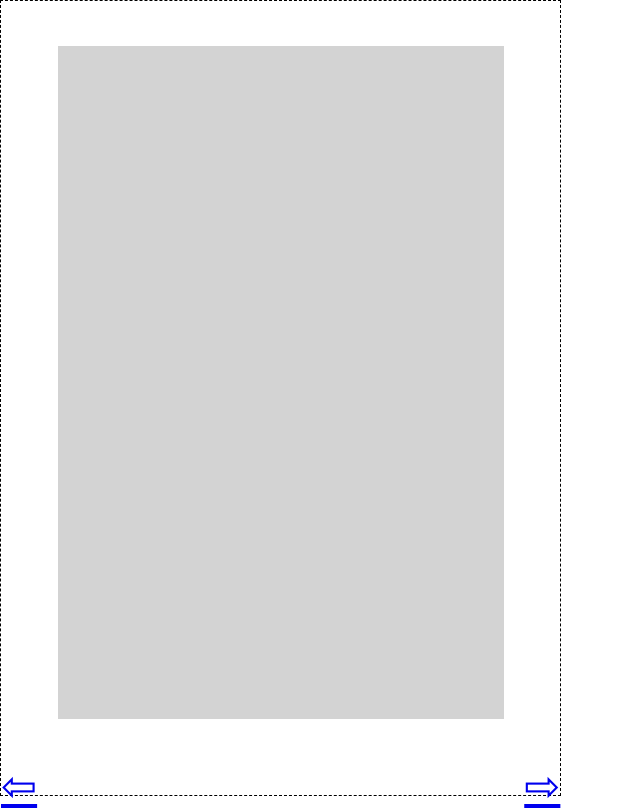
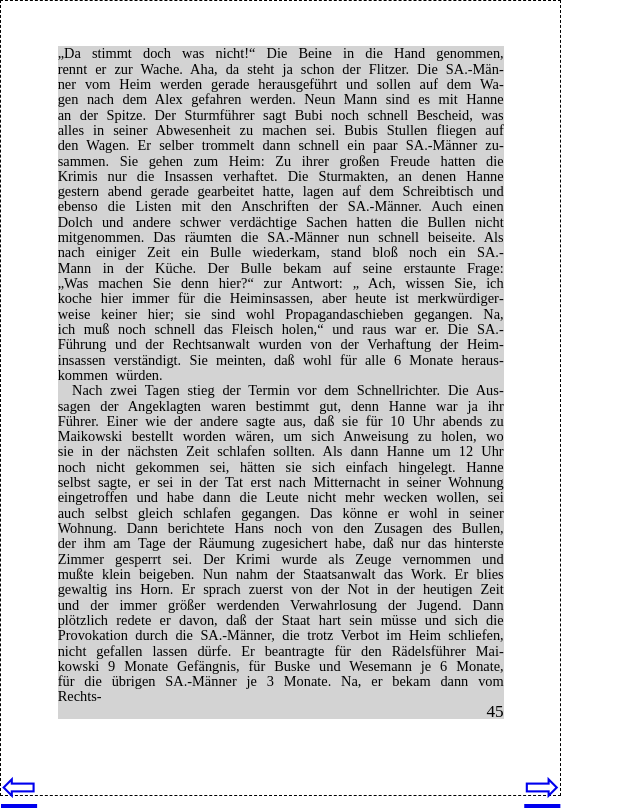
Before and after one commit to DigitalesSchrifttum/Sturm-33-Hans-Maikowski, a browser extension: page 45.html in a window 1280 px wide. Shown: the whole page, without its empty margins (0-640 px from the left). Drawn offline with nearby package versions, Linux system fonts and the light colour scheme; files that its build step writes are made by us from their sources.

Commit message:
pages 44 and 46 fixed, 45 added

```diff
--- a/45.html
+++ b/45.html
@@ -4,10 +4,57 @@
 		<meta charset="utf-8" />
 		<meta name="viewport" content="width=device-width, initial-scale=1.0" />
 		<link rel="stylesheet" href="format.css" />
-		<title>Titel</title>
+		<title>Seite 45</title>
 	</head>
 	<body>
-		<div class="textarea odd"></div>
+		<div class="textarea odd">
+			<p class="no-indent-first ws-1150µm">
+				„Da stimmt doch was nicht!“ Die Beine in die Hand genommen, rennt er zur
+				Wache. Aha, da steht ja schon der Flitzer. Die SA.-Männer vom Heim
+				werden gerade herausgeführt und sollen auf dem Wagen nach dem Alex
+				gefahren werden. Neun Mann sind es mit Hanne an der Spitze. Der
+				Sturmführer sagt Bubi noch schnell Bescheid, was alles in seiner
+				Abwesenheit zu machen sei. Bubis Stullen fliegen auf den Wagen. Er
+				selber trommelt dann schnell ein paar SA.-Männer zusammen. Sie gehen zum
+				Heim: Zu ihrer großen Freude hatten die Krimis nur die Insassen
+				verhaftet. Die Sturmakten, an denen Hanne gestern abend gerade
+				gearbeitet hatte, lagen auf dem Schreibtisch und ebenso die Listen mit
+				den Anschriften der SA.-Männer. Auch einen Dolch und andere schwer
+				verdächtige Sachen hatten die Bullen nicht mitgenommen. Das räumten die
+				SA.-Männer nun schnell beiseite. Als nach einiger Zeit ein Bulle
+				wiederkam, stand bloß noch ein SA.-Mann in der Küche. Der Bulle bekam
+				auf seine erstaunte Frage: „Was machen Sie denn hier?“ zur Antwort: „
+				Ach, wissen Sie, ich koche hier immer für die Heiminsassen, aber heute
+				ist merkwürdigerweise keiner hier; sie sind wohl Propagandaschieben
+				gegangen. Na, ich muß noch schnell das Fleisch holen,“ und raus war er.
+				Die SA.-Führung und der Rechtsanwalt wurden von der Verhaftung der
+				Heiminsassen verständigt. Sie meinten, daß wohl für alle 6 Monate
+				herauskommen würden.
+			</p>
+			<p class="justify-last ws-950µm">
+				Nach zwei Tagen stieg der Termin vor dem Schnellrichter. Die Aussagen
+				der Angeklagten waren bestimmt gut, denn Hanne war ja ihr Führer. Einer
+				wie der andere sagte aus, daß sie für 10 Uhr abends zu Maikowski
+				bestellt worden wären, um sich Anweisung zu holen, wo sie in der
+				nächsten Zeit schlafen sollten. Als dann Hanne um 12 Uhr noch nicht
+				gekommen sei, hätten sie sich einfach hingelegt. Hanne selbst sagte, er
+				sei in der Tat erst nach Mitternacht in seiner Wohnung eingetroffen und
+				habe dann die Leute nicht mehr wecken wollen, sei auch selbst gleich
+				schlafen gegangen. Das könne er wohl in seiner Wohnung. Dann berichtete
+				Hans noch von den Zusagen des Bullen, der ihm am Tage der Räumung
+				zugesichert habe, daß nur das hinterste Zimmer gesperrt sei. Der Krimi
+				wurde als Zeuge vernommen und mußte klein beigeben. Nun nahm der
+				Staatsanwalt das Work. Er blies gewaltig ins Horn. Er sprach zuerst von
+				der Not in der heutigen Zeit und der immer größer werdenden
+				Verwahrlosung der Jugend. Dann plötzlich redete er davon, daß der Staat
+				hart sein müsse und sich die Provokation durch die SA.-Männer, die trotz
+				Verbot im Heim schliefen, nicht gefallen lassen dürfe. Er beantragte für
+				den Rädelsführer Maikowski 9 Monate Gefängnis, für Buske und Wesemann je
+				6 Monate, für die übrigen SA.-Männer je 3 Monate. Na, er bekam dann vom
+				Rechts-
+			</p>
+			<div class="page-number odd">45</div>
+		</div>
 		<div class="page-link-area">
 			<a href="./44.html">⇦</a><a href="./46.html">⇨</a>
 		</div>
```
Also changed, not shown: 44.html (+3 -3 lines), 46.html (+12 -4 lines).
